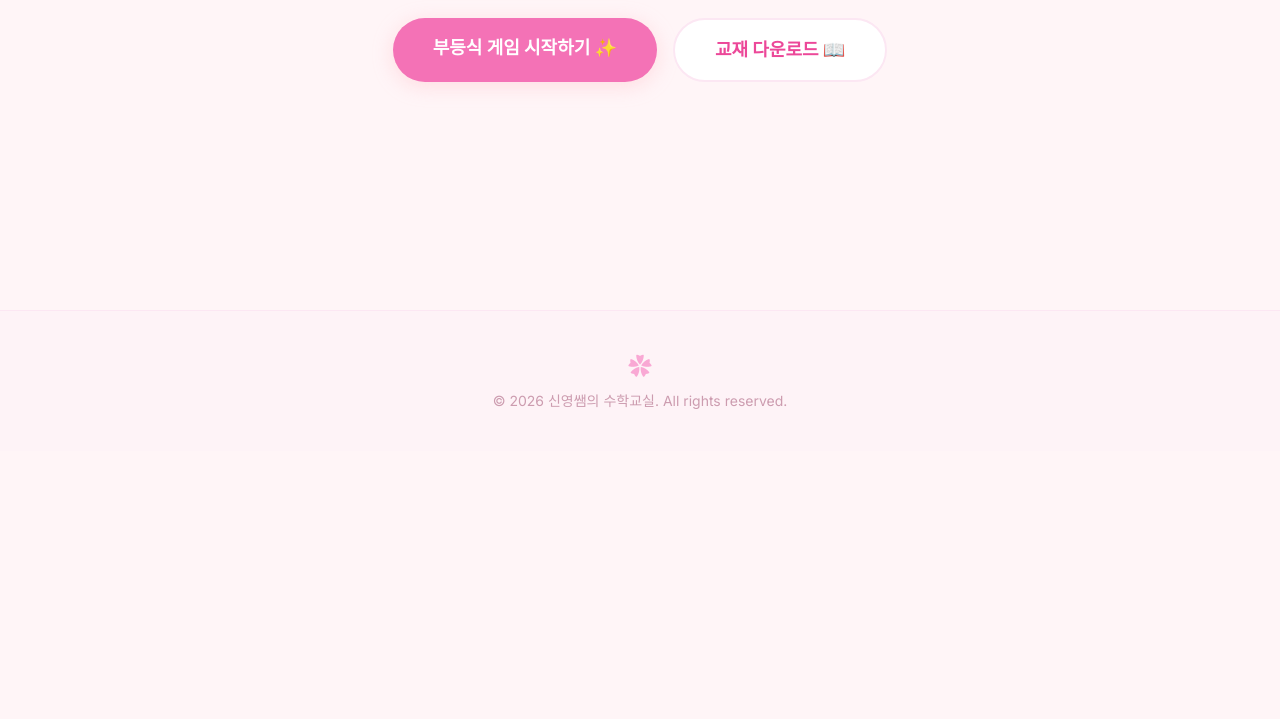
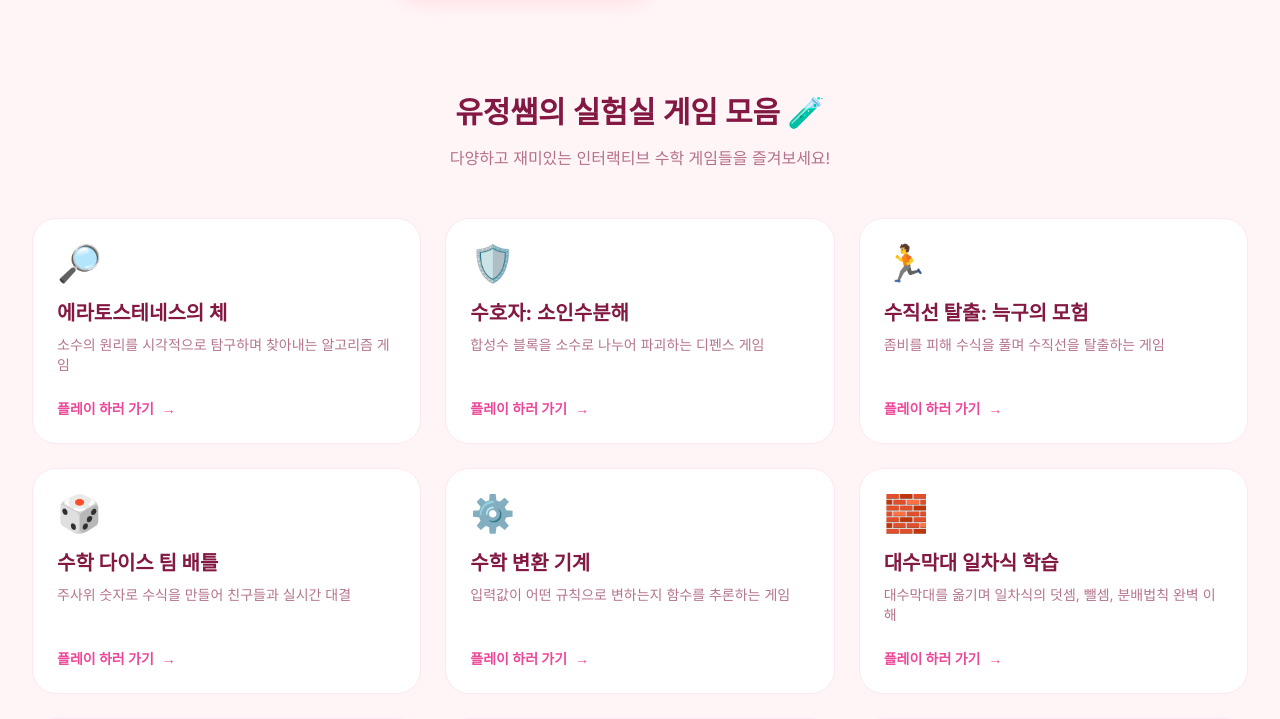
Before and after one commit to mathshin25-collab/shinyoung, a Next.js app: page / in a window 1280 px wide. Shown: the part 427-1146 px from the top of the page. Before the commit the page ends 878 px from the top, so only its background shows below. Built offline with nearby package versions, Linux system fonts and the light colour scheme.

Commit message:
Feat: Add external games list from mathmath-psi.vercel.app

```diff
--- a/app/page.tsx
+++ b/app/page.tsx
@@ -27,9 +27,47 @@ export default function Home() {
         </div>
       </div>
 
-      {/* 여기에 새로운 섹션(컴포넌트)을 추가하세요 (예: 최신 강의 목록, 수강 후기 등) */}
+      {/* 유정쌤의 실험실 링크 섹션 */}
       <div className="mt-24 w-full max-w-7xl mx-auto">
-        {/* <SectionComponent /> */}
+        <div className="text-center mb-12">
+          <h2 className="text-3xl font-bold text-pink-900 dark:text-pink-100 mb-4">유정쌤의 실험실 게임 모음 🧪</h2>
+          <p className="text-pink-900/60 dark:text-pink-100/60">다양하고 재미있는 인터랙티브 수학 게임들을 즐겨보세요!</p>
+        </div>
+
+        <div className="grid grid-cols-1 sm:grid-cols-2 lg:grid-cols-3 gap-6">
+          {[
+            { title: "에라토스테네스의 체", emoji: "🔎", desc: "소수의 원리를 시각적으로 탐구하며 찾아내는 알고리즘 게임", url: "https://mathmath-psi.vercel.app/programs/sieve.html" },
+            { title: "수호자: 소인수분해", emoji: "🛡️", desc: "합성수 블록을 소수로 나누어 파괴하는 디펜스 게임", url: "https://mathmath-psi.vercel.app/programs/game.html" },
+            { title: "수직선 탈출: 늑구의 모험", emoji: "🏃", desc: "좀비를 피해 수식을 풀며 수직선을 탈출하는 게임", url: "https://mathmath-psi.vercel.app/programs/zombie_escape.html" },
+            { title: "수학 다이스 팀 배틀", emoji: "🎲", desc: "주사위 숫자로 수식을 만들어 친구들과 실시간 대결", url: "https://mathmath-psi.vercel.app/programs/math_dice.html" },
+            { title: "수학 변환 기계", emoji: "⚙️", desc: "입력값이 어떤 규칙으로 변하는지 함수를 추론하는 게임", url: "https://mathmath-psi.vercel.app/programs/transformer.html" },
+            { title: "대수막대 일차식 학습", emoji: "🧱", desc: "대수막대를 옮기며 일차식의 덧셈, 뺄셈, 분배법칙 완벽 이해", url: "https://mathmath-psi.vercel.app/programs/algebra_tiles.html" },
+            { title: "유정쌤의 대수저울", emoji: "⚖️", desc: "양변에 같은 연산을 하여 일차방정식의 해를 구하는 저울 게임", url: "https://mathmath-psi.vercel.app/programs/algebra_balance.html" },
+            { title: "일차방정식 릴레이 배틀", emoji: "🏃‍♂️", desc: "팀원들과 협력하여 일차방정식을 빠르게 해결하는 릴레이", url: "https://mathmath-psi.vercel.app/programs/equation_relay.html" },
+            { title: "일차방정식 방탈출", emoji: "🚪", desc: "일차방정식의 비밀을 풀어 스산한 저택을 탈출하세요", url: "https://mathmath-psi.vercel.app/programs/escape_room.html" },
+            { title: "좌표평면 오목두기", emoji: "⚫⚪", desc: "X, Y 좌표를 직접 선택하며 오목을 두는 좌표평면 학습", url: "https://mathmath-psi.vercel.app/programs/omok.html" },
+            { title: "회전체 탐구", emoji: "🌀", desc: "직접 그린 단면을 회전시켜 3D 회전체를 만들어보는 실험", url: "https://mathmath-psi.vercel.app/programs/solids_of_revolution.html" },
+            { title: "그래프 탐구 연구소", emoji: "📈", desc: "카트를 운전하며 시간-거리 그래프의 원리를 탐구", url: "https://mathmath-psi.vercel.app/programs/graph_challenge.html" },
+            { title: "항아리 물채우기", emoji: "🏺", desc: "채우는 속도가 다른 항아리로 최소공배수 시각화 탐구", url: "https://mathmath-psi.vercel.app/programs/water_jar.html" },
+            { title: "반려식물 성장 일기", emoji: "🪴", desc: "식물을 돌보고 기록하며 좌표평면과 함수의 관계 탐구", url: "https://mathmath-psi.vercel.app/programs/plant_diary.html" },
+            { title: "수학네컷", emoji: "📸", desc: "수학적인 이모지와 스티커로 나만의 소중한 사진 꾸미기", url: "https://mathmath-psi.vercel.app/programs/math4cut.html" }
+          ].map((game, i) => (
+            <a
+              key={i}
+              href={game.url}
+              target="_blank"
+              rel="noopener noreferrer"
+              className="flex flex-col bg-white dark:bg-pink-950/20 p-6 rounded-3xl border border-pink-100 dark:border-pink-900 transition-all hover:-translate-y-2 hover:shadow-[0_10px_30px_rgba(255,182,193,0.3)] dark:hover:shadow-none group"
+            >
+              <div className="text-4xl mb-4 group-hover:scale-110 transition-transform origin-left">{game.emoji}</div>
+              <h3 className="text-xl font-bold text-pink-900 dark:text-pink-100 mb-2">{game.title}</h3>
+              <p className="text-sm text-pink-900/60 dark:text-pink-100/60 flex-grow mb-6">{game.desc}</p>
+              <div className="flex items-center text-pink-500 font-bold text-sm">
+                플레이 하러 가기 <span className="ml-2 group-hover:translate-x-1 transition-transform">→</span>
+              </div>
+            </a>
+          ))}
+        </div>
       </div>
     </div>
   );
```
